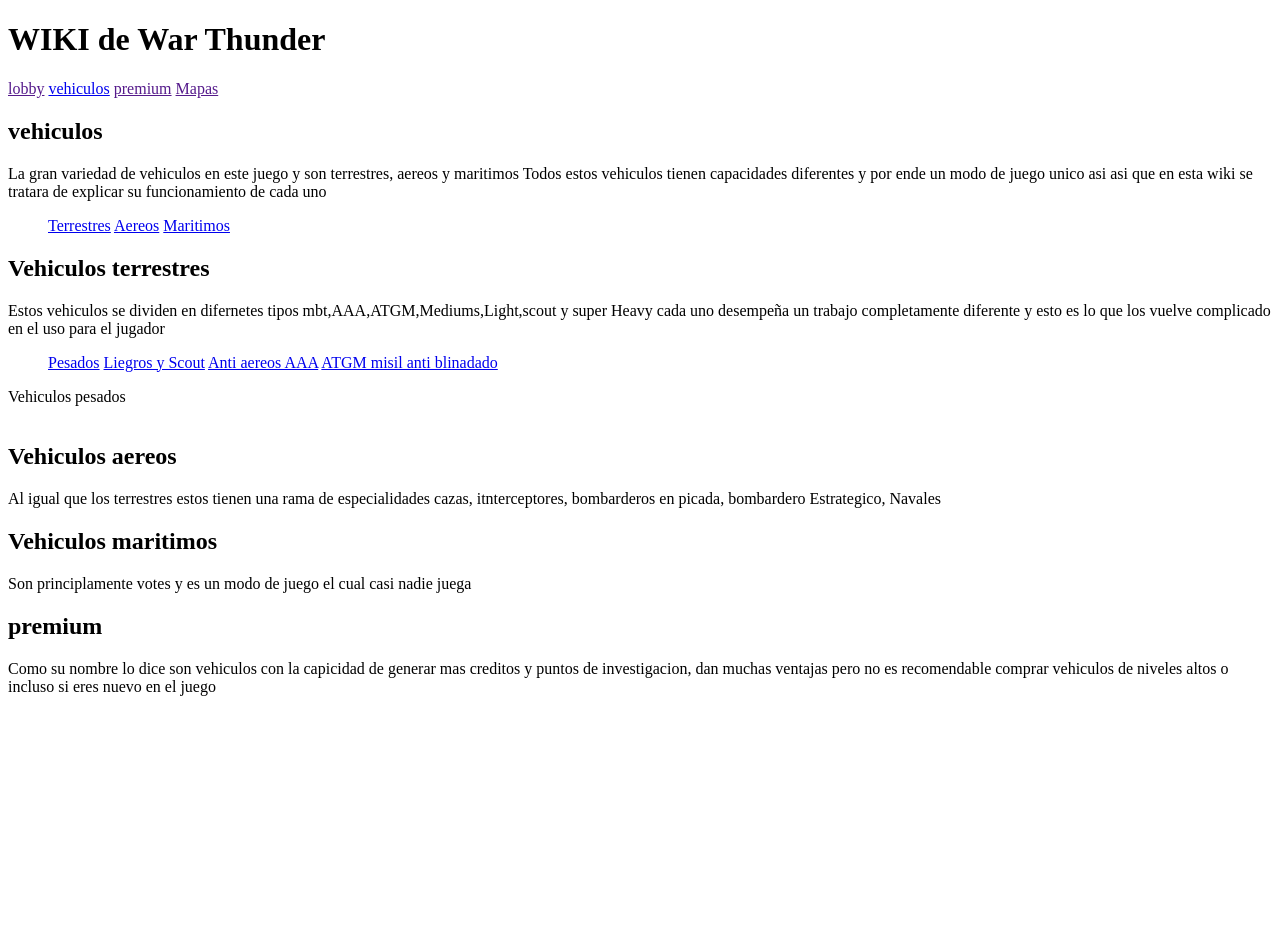
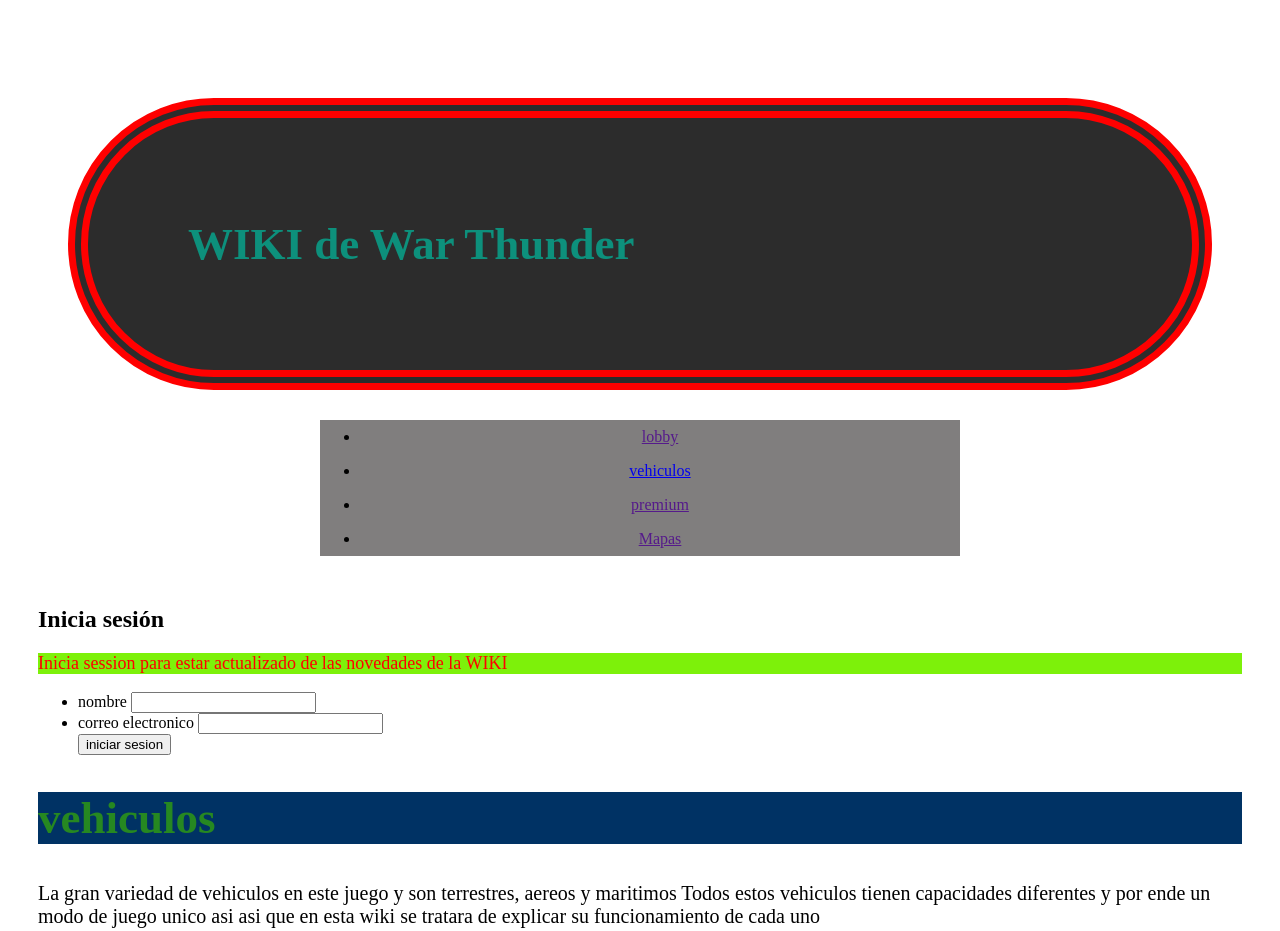
Before and after one commit to PREDAKING300/primerTrabajo, a plain HTML site: page index.html in a window 1280 px wide. Shown: the top 931 px of the page. Before the commit the page ends 800 px from the top, so only its background shows below. Drawn offline with Linux system fonts and the light colour scheme.

Commit message:
Update index.html
Se agrego un pequeño cuestionario así como una correción en el codigo ya que habia errores

```diff
--- a/index.html
+++ b/index.html
@@ -5,60 +5,107 @@
         <meta name="viewport" content="width=, initial-scale=1.0">
         <title>Document</title>
     </head>
-<body>
-    <header>
-        <h1>WIKI de War Thunder</h1>
+    <body style="padding: 30px;">
+        <header style="padding:30px;">
+
+            <h1 style="color: rgb(13, 144, 124);background-color: rgba(0, 0, 0, 0.829);font-size: 45px;padding: 100px 100px 100px 100px ;border: 20px double red;border-radius: 200px ;">
+                WIKI de War Thunder
+            </h1>
             <nav>
-            <a href="">lobby</a>
-            <a href="#vehiculos">vehiculos</a>
-            <a href="">premium</a>
-            <a href="">Mapas</a>
+
+                <ul style="background-color: rgb(128, 126, 126);margin: auto;width:600px; text-align: center;">
+                    <li style="padding: 8px;"><a href="">lobby</a></li>
+                    <li style="padding: 8px;"><a href="#vehiculos">vehiculos</a></li>
+                    <li style="padding: 8px;"><a href="">premium</a></li>
+                    <li style="padding: 8px;"><a href="">Mapas</a></li>
+                </ul>
             </nav>
         </header>
+
+        <aside>
+            <h2> Inicia sesión</h2>
+            <p style="font-size: 18px;color: rgb(255, 0, 0);background-color: rgb(125, 241, 10);">
+                Inicia session para estar actualizado de las novedades de la WIKI
+            </p>
+             <form action="" method="get">
+                <ul>
+                    <li>
+                        <label for="name">nombre</label>
+                        <input type="text" id="name" name="user_name">
+                    </li>
+
+                    <li>
+                    <label for="email">correo electronico</label>
+                    <input type="email" id="email" email="user_gmial">
+                    </li>
+
+                    <button> iniciar sesion</button>
+
+                </ul>
+
+
+            </form>
+        </aside>
     <main>
-        <h2 id="vehiculos">vehiculos</h2>
-        <p>La gran variedad de vehiculos en este juego y son terrestres, aereos y maritimos
+        <section>
+
+            <h2 style="color: rgb(38, 136, 33);background-color: rgb(0, 50, 100); font-size: 45px;" id="vehiculos">vehiculos</h2>
+            <p style="font-size: 20px;">La gran variedad de vehiculos en este juego y son terrestres, aereos y maritimos
                 Todos estos vehiculos tienen capacidades diferentes y por ende un modo de juego unico asi
                 asi que en esta wiki se tratara de explicar su funcionamiento de cada uno
             </p>
-<nav>
-    <ul>
-        <il><a href="#TE">Terrestres</a></il>
-        <il><a href="#AE">Aereos</a></il>
-        <il><a href="#Ma">Maritimos</a></il>
+            <nav style="background-color: rgb(11, 155, 171);color: aliceblue; padding: 30px;">
+                <ul style="font-size: large ; padding:30px;">
+                    <li style= "padding: 15px 100px 15px 100px ; color: rgb(22, 181, 22); border: 5px solid red;box-shadow: 5px 2px black;width: min-content; "><a href="#TE">Terrestres</a></li>
+                    <li style="padding: 15px 100px 15px 100px ;color: rgb(22, 181, 22);border: 5px solid red;box-shadow: 5px 5px 2px black;width: min-content; "><a href="#AE">Aereos</a></li>
+                    <li style="padding: 15px 100px 15px 100px ;color: rgb(22, 181, 109);border: 5px solid red;box-shadow: 5px 5px 2px black;width: min-content; "><a href="#Ma">Maritimos</a></li>
                 </ul>
             </nav>
+        </section>
+
+        <section>
 
 
-
-         <h2 id="TE">Vehiculos terrestres</h2>
+            <h2 style="color: rgb(9, 111, 21);background-color: rgb(11, 232, 240);font: size 25px; ;  "id="TE">Vehiculos terrestres</h2>
             <p>Estos vehiculos se dividen en difernetes tipos mbt,AAA,ATGM,Mediums,Light,scout y super Heavy cada uno desempeña un trabajo completamente diferente y esto es lo que los vuelve complicado en el uso para el jugador</p>
             <nav>
-        <ul>
-            <il><a href="#pesado">Pesados</a></il>
-            <il><a href="#liht">Liegros y Scout</a></il>
-            <il><a href="#AAA">Anti aereos AAA</a></il>
-            <il><a href="#camper">ATGM misil anti blinadado</a></il>
+        <ul style="margin: auto; border:15px solid brown; border-radius: 20px;">
+            <li style="font-size: large; text-align: center;"><a href="#pesado">Pesados</a></li>
+            <li style="font-size: large; text-align: center;"><a href="#liht">Liegros y Scout</a></li>
+            <li style="font-size: large; text-align: center;"><a href="#AAA">Anti aereos AAA</a></li>
+            <li style="font-size: large; text-align: center;"><a href="#camper">ATGM misil anti blinadado</a></li>
         </ul>
         </nav>
+        </section>
+        <section>
 
-        <article>Vehiculos pesados</article>
+            <h2 style="font-size: 25px; color: rgb(255, 13, 0);">Vehiculos pesados</h2>
+            <p style="font-size:large;">Estos vehiculos terrestres tienen como tarea soportar los ataques de los enemigos y un arma pricipal con buenas caracteristicas de perforacion y daño </p>
             <img>
-        <h2>Vehiculos aereos</h2>
+        </section>
+        <section>
 
-        <p>Al igual que los terrestres estos tienen una rama de especialidades cazas, itnterceptores, bombarderos en picada, bombardero Estrategico, Navales </p>
+            <h2  style="color: rgba(19, 227, 227, 0.925);background-color: blue;font-size: 25px;">Vehiculos aereos</h2>
 
-        <h2>Vehiculos maritimos</h2>
+            <p style="font-size: 25px;color: rgb(20, 210, 210);">Al igual que los terrestres estos tienen una rama de especialidades cazas, itnterceptores, bombarderos en picada, bombardero Estrategico, Navales </p>
+        </section>
+        <section>
 
-        <p>Son principlamente votes y es un modo de juego el cual casi nadie juega</p>
+        <h2 style="color: rgb(18, 128, 168);background-color: black;font-size: 25px;">Vehiculos maritimos</h2>
+        <p style= "font-size: 25px;font-family: 'Gill Sans', 'Gill Sans MT', Calibri, 'Trebuchet MS', sans-serif;">Son principalmente vehiculos como destructores,guardia costera, etc </p>
 
-        <h2>premium</h2>
+        </section>
+        <section>
 
-        <p>Como su nombre lo dice son vehiculos con la capicidad de generar mas creditos y puntos de investigacion, dan muchas ventajas pero no es recomendable comprar vehiculos de niveles altos o incluso si eres nuevo en el juego</p>
-        <side></side>
+            <h2 style="color: darkgoldenrod;background-color: black;font-size: 25px;">premium</h2>
+            <p style="font-size: 25px;">Como su nombre lo dice son vehiculos con la capicidad de generar mas creditos y puntos de investigacion, dan muchas ventajas pero no es recomendable comprar vehiculos de niveles altos o incluso si eres nuevo en el juego</p>
+
+        </section>
+
+
     </main>
     <footer>
-
+        <p></p>
     </footer>
 </body>
 </html>
```
Lines whose indentation alone changed are shown as unchanged.
